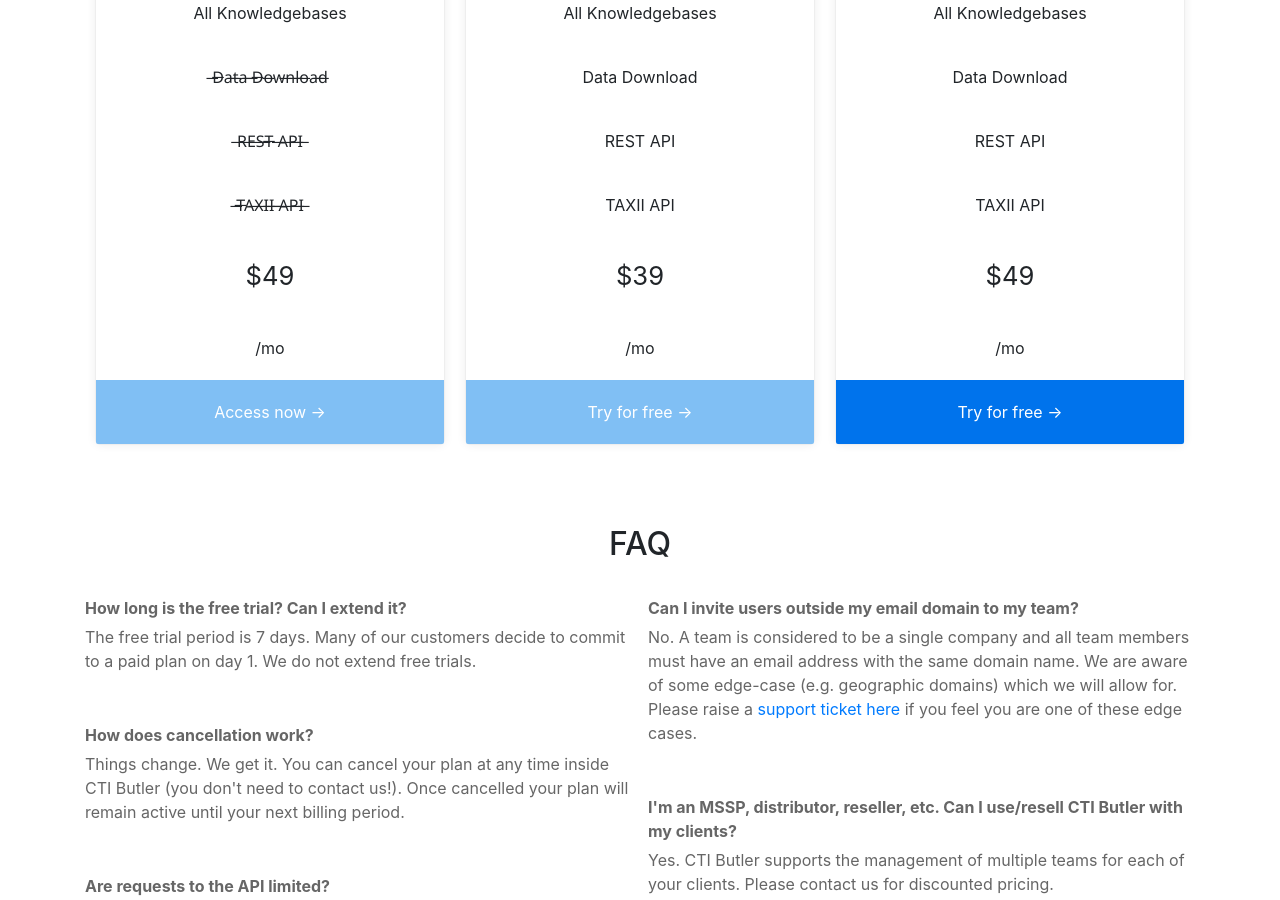
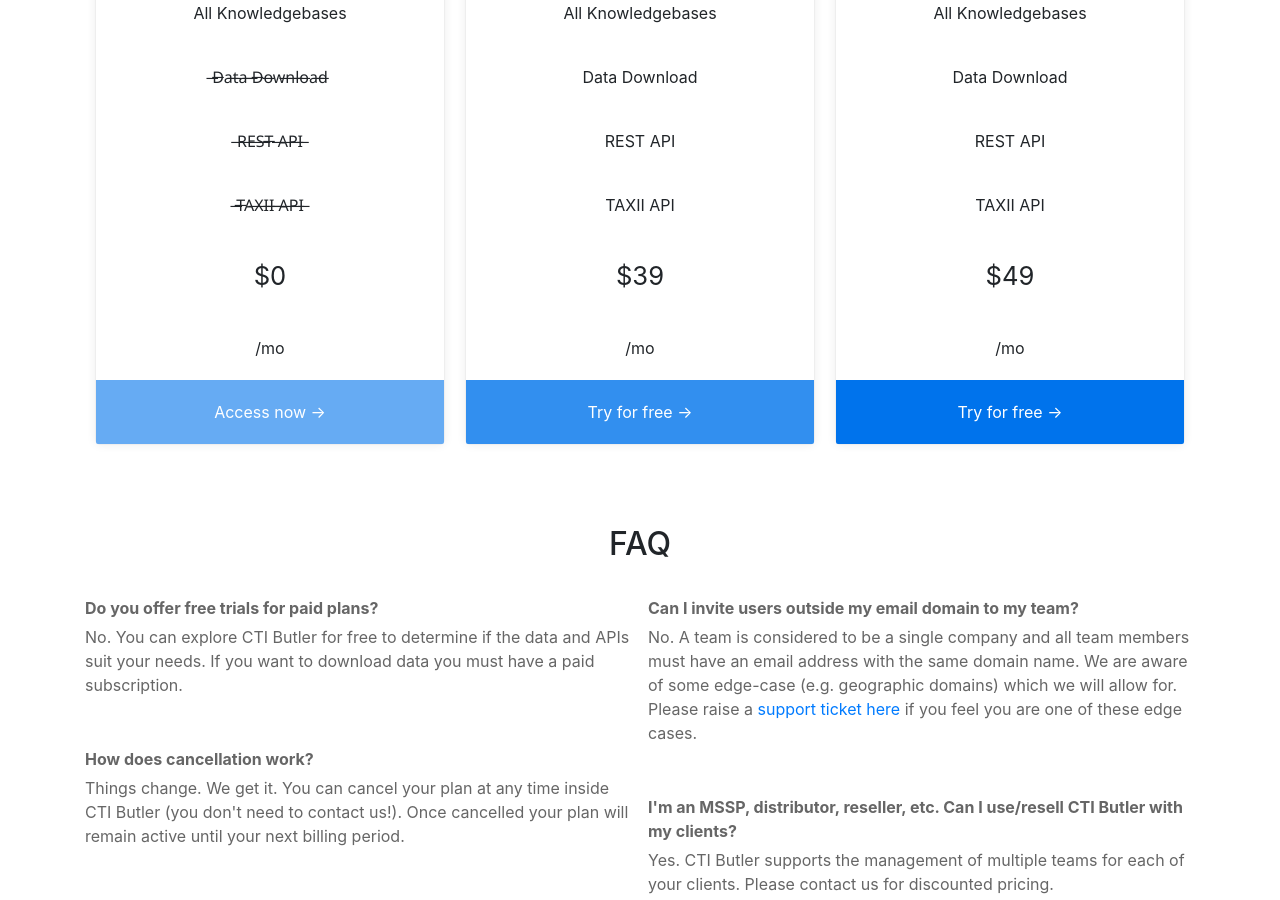
Before and after one commit to muchdogesec/ctibutler-website, a Jekyll site: the page built from pricing/index.html, in a window 1280 px wide and 900 px high, scrolled down 565 px. Built offline with Jekyll 4.4.1, drawn with Linux system fonts in a browser that asks for light colours.

Commit message:
updating colours (#3)
* updating colours

* Update index.html

```diff
--- a/pricing/index.html
+++ b/pricing/index.html
@@ -8,7 +8,7 @@
 excluded_in_search: false
 pricing_table:
   - name: Viewer
-    color: "#80bff4"
+    color: "#66abf3"
     features:
       - text: 1 Team Member
         highlight: false
@@ -20,7 +20,7 @@
         highlight: false
       - text: ̶T̶A̶X̶I̶I̶ ̶A̶P̶I̶
         highlight: false
-      - text: $49
+      - text: $0
         highlight: true
       - text: /mo
         highlight: false
@@ -28,7 +28,7 @@
       link: https://app.ctibutler.com
       text: Access now
   - name: Developer
-    color: "#80bff4"
+    color: "#328fef"
     features:
       - text: 1 Team Member
         highlight: false
@@ -70,8 +70,8 @@
 
 faq:
 
-  - question: How long is the free trial? Can I extend it?
-    answer: The free trial period is 7 days. Many of our customers decide to commit to a paid plan on day 1. We do not extend free trials.
+  - question: Do you offer free trials for paid plans?
+    answer: No. You can explore CTI Butler for free to determine if the data and APIs suit your needs. If you want to download data you must have a paid subscription.
   - question: How does cancellation work?
     answer: Things change. We get it. You can cancel your plan at any time inside CTI Butler (you don't need to contact us!). Once cancelled your plan will remain active until your next billing period.
   - question: Are requests to the API limited?
```
